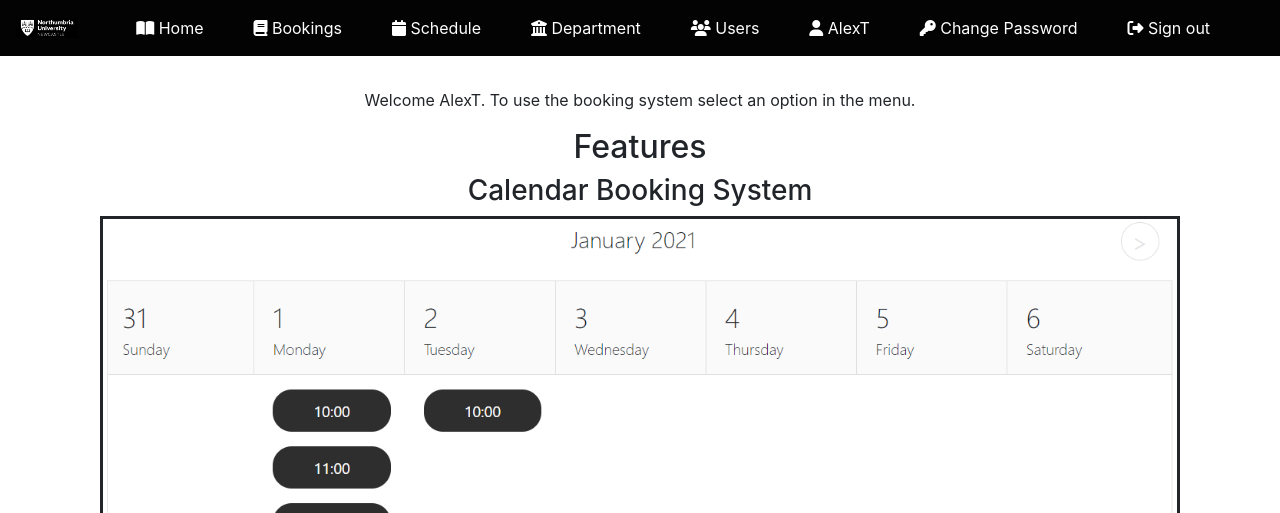
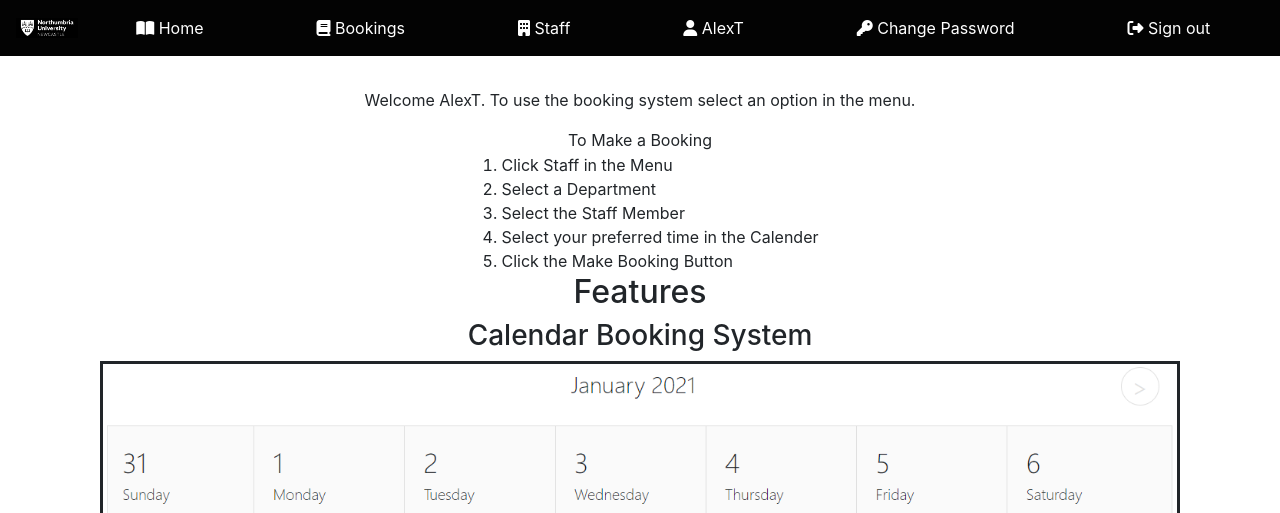
Before and after one commit to AlexTuersley/Booking-System, a PHP site: a page that uses index.php in a window 1280 px wide. Shown: the top 513 px of the page. Run offline with PHP 8.4, Linux system fonts and the light colour scheme; a user stored in the database is signed in; data that the repository does not hold is empty; some libraries are stand-ins or nearby versions.

Commit message:
Update 2.9.3.3
Sign Up Error Fix
How to make booking added to start page

```diff
--- a/classes/booking.class.php
+++ b/classes/booking.class.php
@@ -160,7 +160,7 @@ class Booking{
             $headers[] = 'Content-type: text/html; charset=iso-8859-1';
             $headers[] = "From: Booking System <noreply@bookingsystem.com>";
             $NewPassword = $row["password"];
-            $email_subject = "Booking Cancelation";
+            $email_subject = "Booking Cancellation";
             $email_message = "<html>
                               <head><title>Booking Cancelled</title></head>
                               <body>
--- a/index.php
+++ b/index.php
@@ -15,6 +15,18 @@ if($_GET["signout"] && $Level > 0){
 }
 elseif($_SESSION["userlevel"] > 0){
     print("<p class='welcome'><span>Welcome ".$_SESSION["username"].".</span> To use the booking system select an option in the menu.</p>");
+    if($_SESSION['userlevel'] == 1){
+        print("<p style='margin-bottom:1px' class='welcome'>To Make a Booking</p>
+                <ol style=' display: table;
+                margin: 0 auto;'>
+                <li >Click Staff in the Menu</li>
+                <li >Select a Department</li>
+                <li >Select the Staff Member</li>
+                <li >Select your preferred time in the Calender</li>
+                <li >Click the Make Booking Button</li>
+                </ol>");
+    }
+
 }
 else{
 
```
Also changed, not shown: classes/user.class.php (+14 -4 lines).
